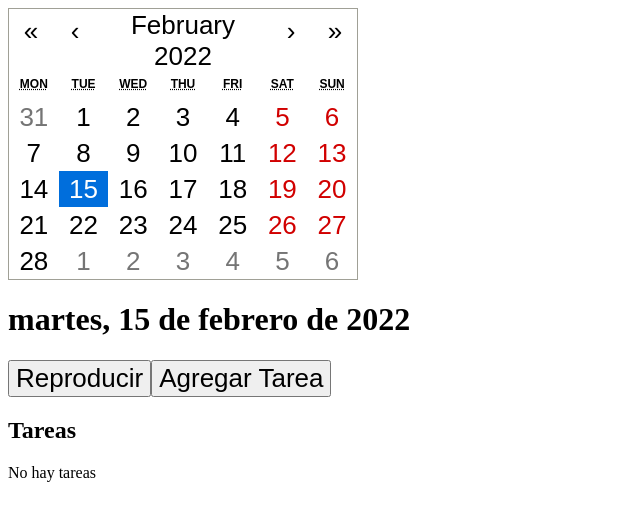
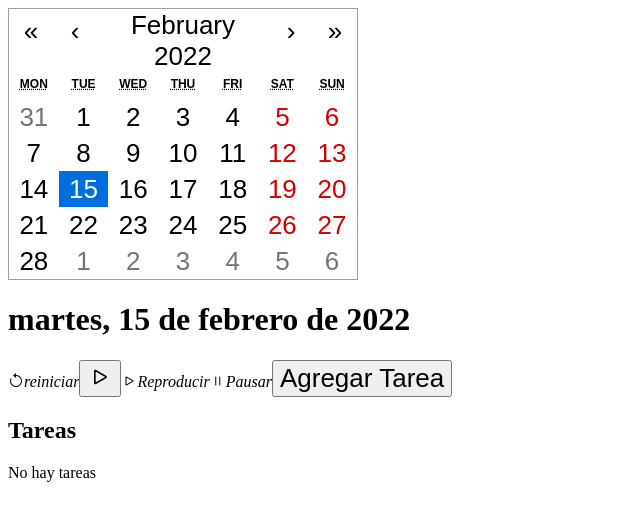
Before and after one commit to juan45202/agenda-voz, a React (Vite) app: page / in a window 1280 px wide. Shown: the top 518 px of the page, without its empty margins (0-640 px from the left). Built offline with nearby package versions, Linux system fonts and the light colour scheme.

Commit message:
Quinto commit con implementacion de botones multimedia e iconos

```diff
--- a/index.html
+++ b/index.html
@@ -2,7 +2,7 @@
 <html lang="en">
   <head>
     <meta charset="UTF-8" />
-    <link rel="icon" type="image/svg+xml" href="/src/favicon.svg" />
+    <link rel="stylesheet" href="https://cdn.jsdelivr.net/npm/bootstrap-icons@1.8.1/font/bootstrap-icons.css">
     <meta name="viewport" content="width=device-width, initial-scale=1.0" />
     <title>Vite App</title>
   </head>
--- a/package.json
+++ b/package.json
@@ -10,7 +10,8 @@
   "dependencies": {
     "react": "^17.0.2",
     "react-calendar": "^3.7.0",
-    "react-dom": "^17.0.2"
+    "react-dom": "^17.0.2",
+    "uuid": "^8.3.2"
   },
   "devDependencies": {
     "@vitejs/plugin-react": "^1.0.7",
--- a/src/App.jsx
+++ b/src/App.jsx
@@ -12,13 +12,14 @@ function App() {
   const [formularioTareas, mostrarFormularioTareas] = useState(false);
   const [tareaEditar, guardarTareaEditar] = useState({});
 
+  const [pausa, setPausa] = useState(false);
+
   const [value, onChange] = useState(new Date());
   const options = { weekday: 'long', year: 'numeric', month: 'long', day: 'numeric' };
   const fechaEspañol = value.toLocaleDateString('es-ES', options);
 
   var utterance = new SpeechSynthesisUtterance();
-  // utterance.text = `Para el ${fechaEspañol} No tienes ninguna tarea proramada`;
-  utterance.voice = speechSynthesis.getVoices()[6];
+  utterance.voice = speechSynthesis.getVoices()[5];
 
   useEffect(() => {
     guardarFiltroTareas(tareas.filter(tarea => tarea.fechaEspañol === fechaEspañol));
@@ -36,22 +37,44 @@ function App() {
 
   //Funcion que se pasa por props a tarea para eliminar
   const eliminarTarea = id => {
-    guardarTareas(tareas.filter(tarea => tarea.nombre !== id));
+    guardarTareas(tareas.filter(tarea => tarea.id !== id));
   }
   const editarTarea = tarea => {
     console.log('editando')
   }
 
-  utterance.text = cadenaReproducir();
+  const reproducir = () => {
+    speechSynthesis.cancel();
+    setPausa(false);
+    utterance.text = cadenaReproducir();
+    speechSynthesis.speak(utterance);
+  }
+
+
+  const stopResume = () => {
+    if (pausa === false) {
+      setPausa(true)
+      speechSynthesis.pause();
+    }else {
+      setPausa(false)
+      speechSynthesis.resume();
+    }
+
+  }
 
   return (
     <div>
       <Calendar onChange={onChange} value={value} />
       <h1>{fechaEspañol}</h1>
 
-      <button onClick={()=> speechSynthesis.speak(utterance)}>
-        Reproducir
-      </button>
+      <i className="bi bi-arrow-counterclockwise" >
+        reiniciar
+      </i>
+      <button className={pausa === false ? 'bi bi-play' : 'bi bi-pause' }></button>
+      <i className="bi bi-play" onClick={reproducir}>Reproducir</i>
+
+      <i className="bi bi-pause" onClick={stopResume}>Pausar</i>
+
 
       <button onClick={() => {mostrarFormularioTareas(!formularioTareas)}}>
         {formularioTareas ? 'Cerrar' : 'Agregar Tarea'}
@@ -60,7 +83,6 @@ function App() {
       { formularioTareas ?
         <FormularioTarea
           fechaEspañol={fechaEspañol}
-
           tareas={tareas}
           tareaEditar={tareaEditar}
           guardarTareas={guardarTareas}
--- a/src/components/FormularioTarea.jsx
+++ b/src/components/FormularioTarea.jsx
@@ -1,4 +1,5 @@
 import React, { useState, useEffect } from 'react'
+import {v4 as uuidv4} from 'uuid'
 
 const FormularioTarea = (
     {   fechaEspañol,
@@ -26,7 +27,7 @@ const FormularioTarea = (
         //Hacer codigo para editar y agregar la tarea
 
         guardarTareas(
-            [...tareas, {nombre, prioridad, fechaEspañol}]
+            [...tareas, {id: uuidv4() ,nombre, prioridad, fechaEspañol}]
         );
         setNombre('')
         setPrioridad('')
--- a/src/components/ListadoTareas.jsx
+++ b/src/components/ListadoTareas.jsx
@@ -2,12 +2,13 @@ import React from 'react'
 import Tarea from './Tarea'
 
 const ListadoTareas = ({filtroTareas, guardarTareaEditar, eliminarTarea}) => {
-
   return (
     <>
         <h2>Tareas </h2>
         {filtroTareas.length > 0 ? (filtroTareas.map(tarea => (
             <Tarea
+                key={tarea.id}
+                id={tarea.id}
                 nombre={tarea.nombre}
                 prioridad={tarea.prioridad}
                 guardarTareaEditar={guardarTareaEditar}
--- a/src/components/Tarea.jsx
+++ b/src/components/Tarea.jsx
@@ -1,13 +1,12 @@
 import React from 'react'
 
-export default function Tarea({nombre, prioridad, eliminarTarea, guardarTareaEditar}) {
+export default function Tarea({id, nombre, prioridad, eliminarTarea, guardarTareaEditar}) {
 
   return (
     <div className='tarea'>
-
       <h4>{nombre}</h4>
       <p>{prioridad}</p>
-      <button onClick={() => eliminarTarea(nombre)}>Eliminar</button>
+      <button onClick={() => eliminarTarea(id)}>Eliminar</button>
       <button onClick={() => guardarTareaEditar({nombre})}>Editar</button>
     </div>
   )
```
Also changed, not shown: 1 other file (tests, documents, lock files or other folders).
